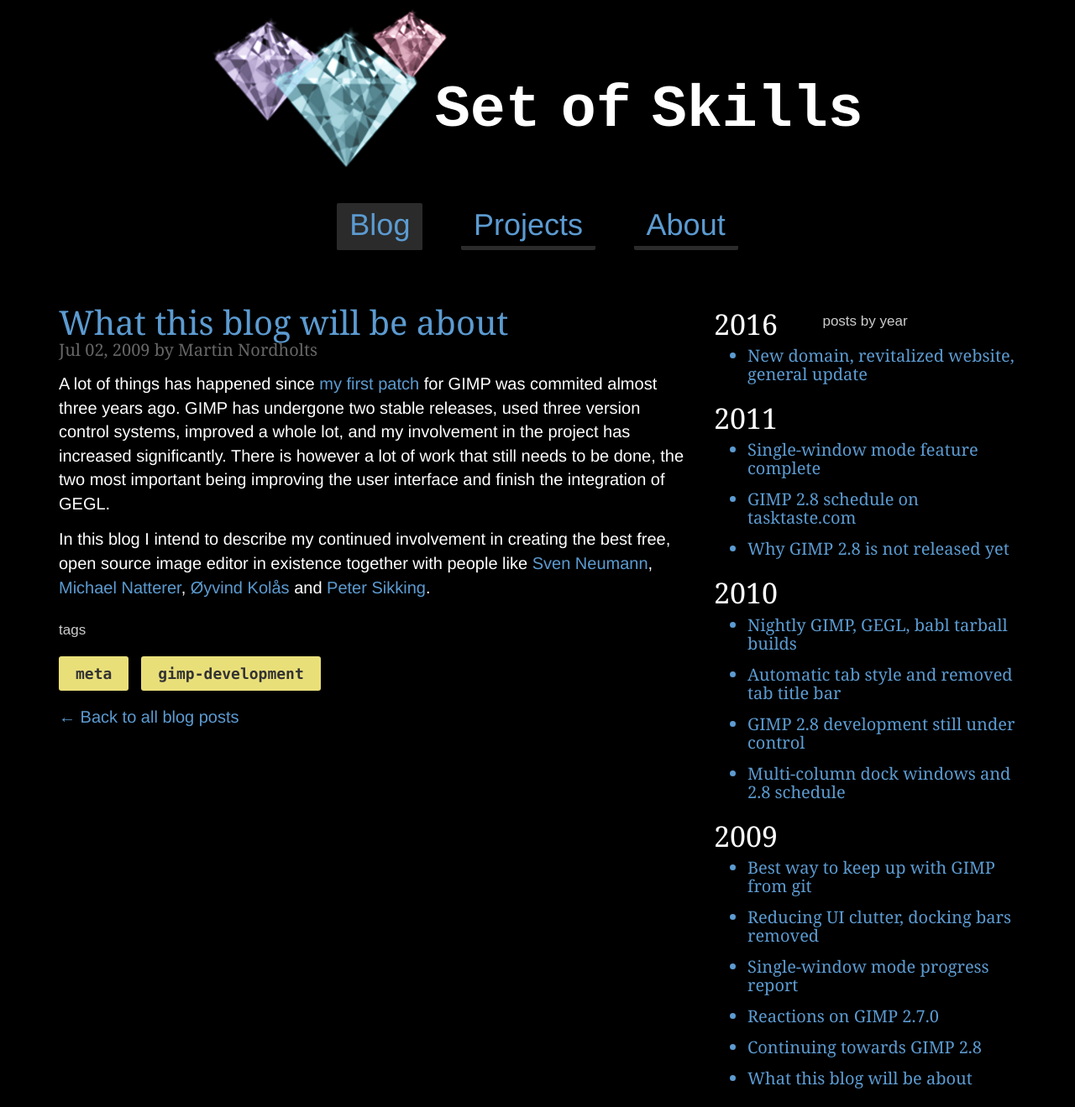
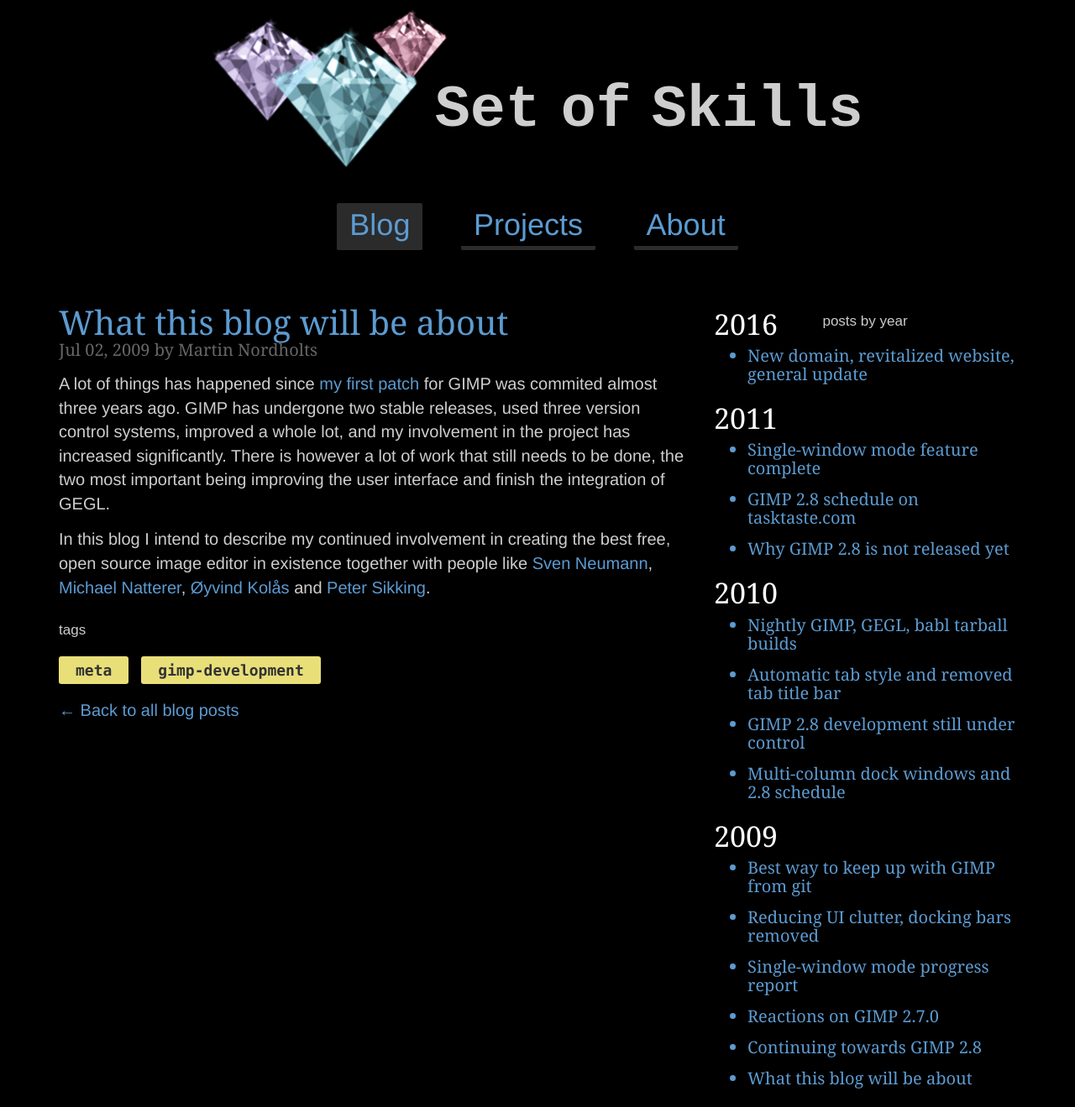
Before and after one commit to Enselic/setofskills.com, a Jekyll site: the page built from _posts/2009-07-02-what-this-blog-will-be-about.html, in a window 1280 px wide. Shown: the whole page at 84% size. Built offline with Jekyll 4.4.1, drawn with Linux system fonts in a browser that asks for light colours.

Commit message:
Make text easier to read on black background and tweak tags

```diff
--- a/_includes/blog-post.scss
+++ b/_includes/blog-post.scss
@@ -49,6 +49,10 @@ $blog-content-line-height: 28.5714286px; /* bootstrap font-size-base * line-heig
     clear: both;
 }
 
+.language-plaintext {
+    background-color: rgb(31, 31, 31);
+    padding: 0 5px;
+}
 // .read-more-button {
 //     padding-right: 30px;
 // }
--- a/_includes/tags-and-years.scss
+++ b/_includes/tags-and-years.scss
@@ -14,7 +14,7 @@ html.js .posts-by-tag .post-list {
 .tag {
     display: inline-block;
     margin: 7px 0;
-    padding: 8px 20px;
+    padding: 4px 20px;
     font-size: 14px;
     color: #333;
     cursor: pointer;
```
Also changed, not shown: _includes/bootstrap/css/bootstrap.css, _includes/bootstrap/css/bootstrap.min.css.
